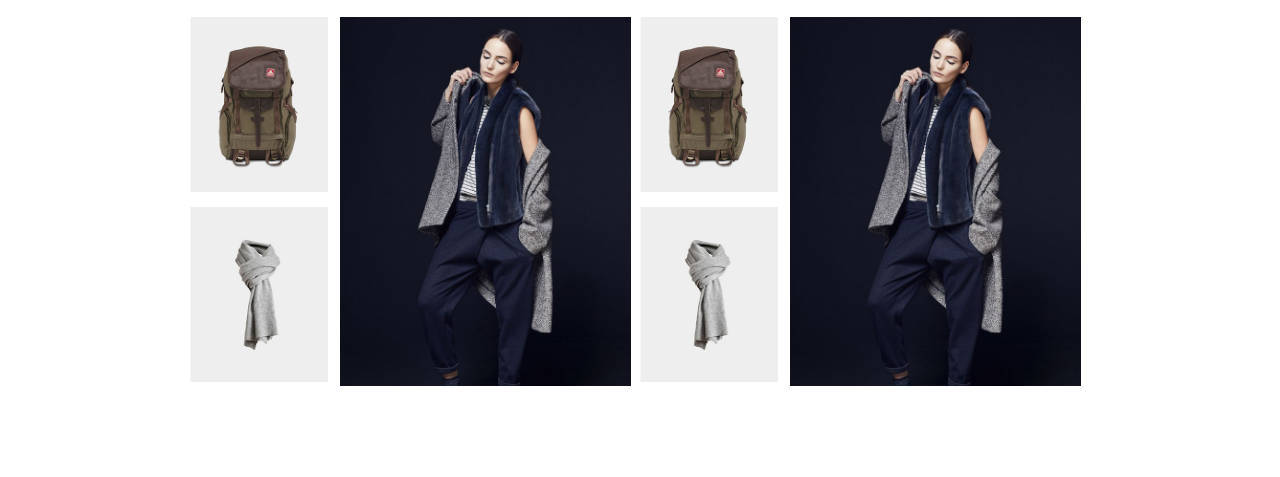
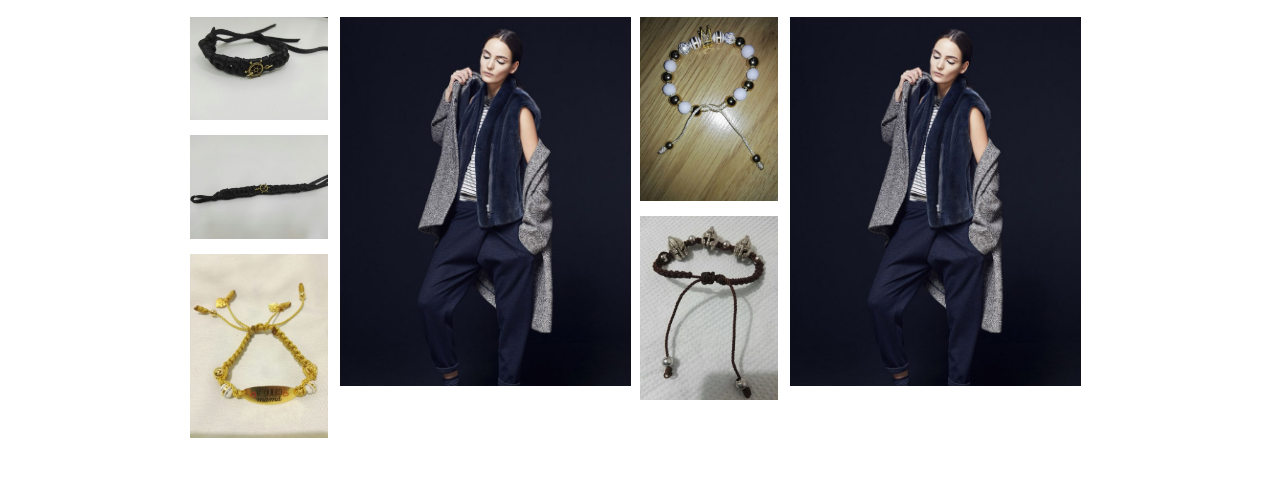
Before and after one commit to erick2014/perseverata-website, a plain HTML site: page index.html in a window 1280 px wide. Shown: the part 51-528 px from the top of the page. Drawn offline with nearby package versions, Linux system fonts and the light colour scheme.

Commit message:
Change images

```diff
--- a/index.html
+++ b/index.html
@@ -30,19 +30,25 @@
 
 			<div class="col-sm-4 col-md-4 pad-0">
 				<div class="col-md-12 pad-rig-5">
-
 					<div class="product-box">
 						<div class="img-box">
-							<img src="public/images/Homepage05_img1.jpg">
+							<img src="public/images/Naty1.jpg">
 						</div>
 					</div>
-
 				</div>
 
 				<div class="col-md-12 pad-rig-5">
 					<div class="product-box">
 						<div class="img-box">
-							<img src="public/images/Homepage05_img2.jpg">
+							<img src="public/images/Naty2.jpg">
+						</div>
+					</div>
+				</div>
+
+				<div class="col-md-12 pad-rig-5">
+					<div class="product-box">
+						<div class="img-box">
+							<img src="public/images/Naty3.jpg">
 						</div>
 					</div>
 				</div>
@@ -64,7 +70,7 @@
 
 					<div class="product-box">
 						<div class="img-box">
-							<img src="public/images/Homepage05_img1.jpg">
+							<img src="public/images/Naty4.jpg">
 						</div>
 					</div>
 
@@ -73,7 +79,7 @@
 				<div class="col-md-12 pad-rig-5">
 					<div class="product-box">
 						<div class="img-box">
-							<img src="public/images/Homepage05_img2.jpg">
+							<img src="public/images/Naty5.jpg">
 						</div>
 					</div>
 				</div>
```
Also changed, not shown: public/images/Naty1.JPG (added), public/images/Naty2.JPG (added), public/images/Naty3.JPG (added), public/images/Naty4.JPG (added), public/images/Naty5.JPG (added).
